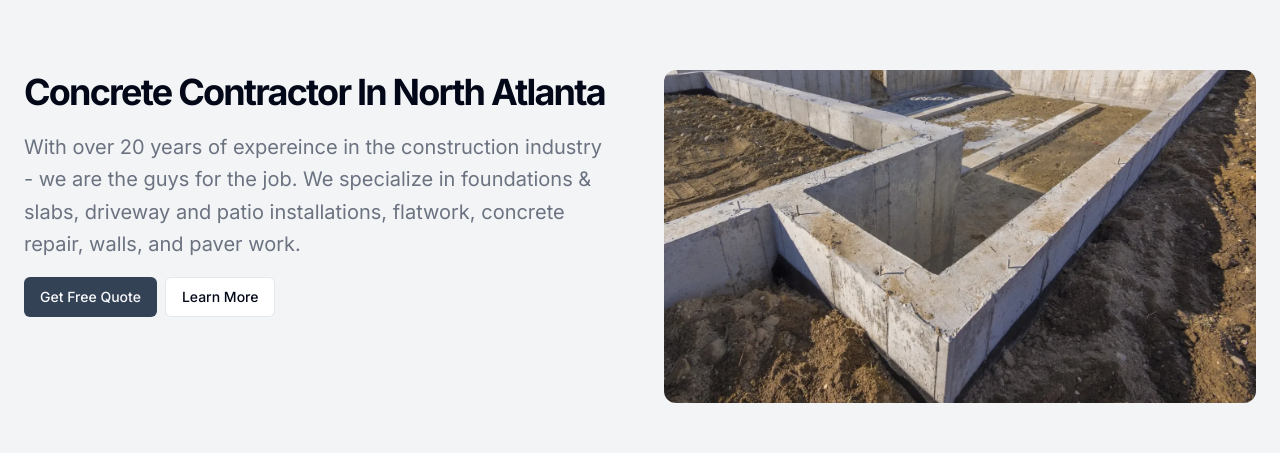
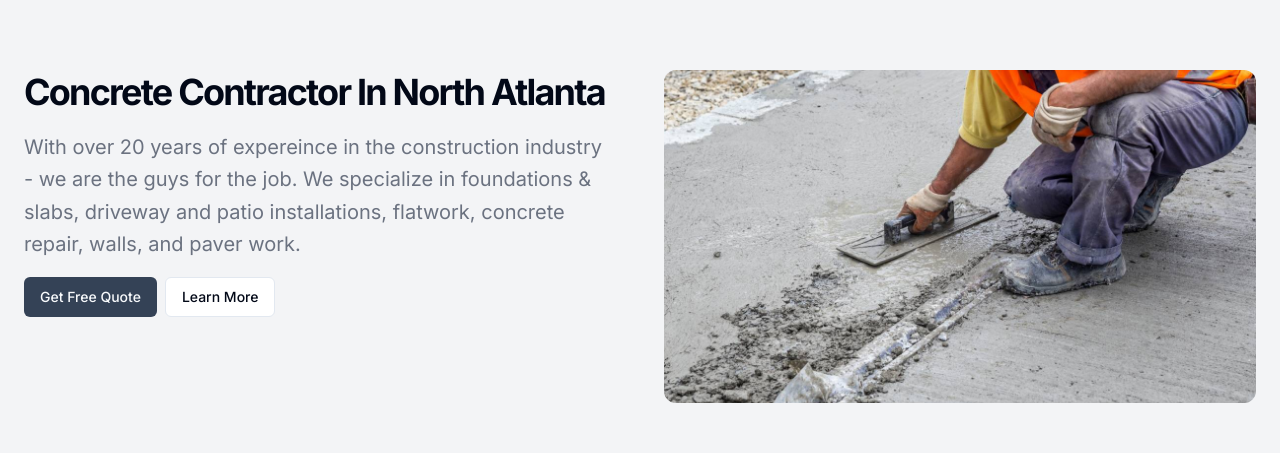
Before and after one commit to zadriscoll/concrete, a Next.js app: page / in a window 1280 px wide. Shown: the part 468-921 px from the top of the page. Built offline with nearby package versions, Linux system fonts and the light colour scheme.

Commit message:
Update page.tsx

```diff
--- a/app/page.tsx
+++ b/app/page.tsx
@@ -92,7 +92,7 @@ export default function Home() {
               </div>
               <div className="aspect-video overflow-hidden rounded-xl">
                 <Image
-                  src="/images/foundation.webp?height=600&width=800"
+                  src="/images/flatwork.jpg?height=600&width=800"
                   alt="Concrete driveway installation"
                   width={800}
                   height={600}
@@ -219,7 +219,7 @@ export default function Home() {
               </div>
               <div className="aspect-square overflow-hidden rounded-xl">
                 <Image
-                  src="/placeholder.svg?height=600&width=600"
+                  src="/images/foundation2.jpg.webp?height=600&width=600"
                   alt="Concrete professionals at work"
                   width={600}
                   height={600}
```
